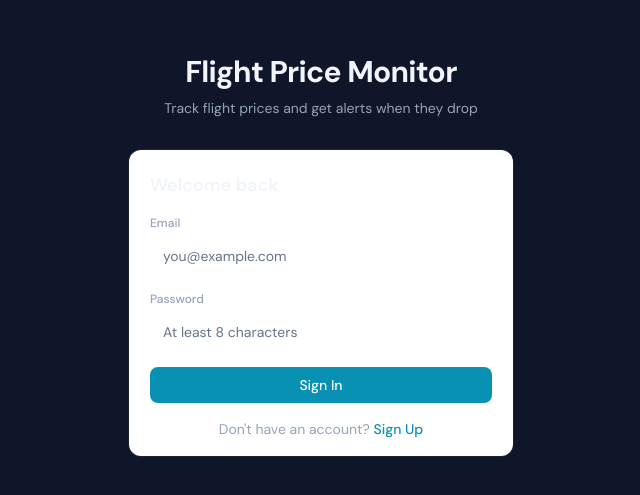
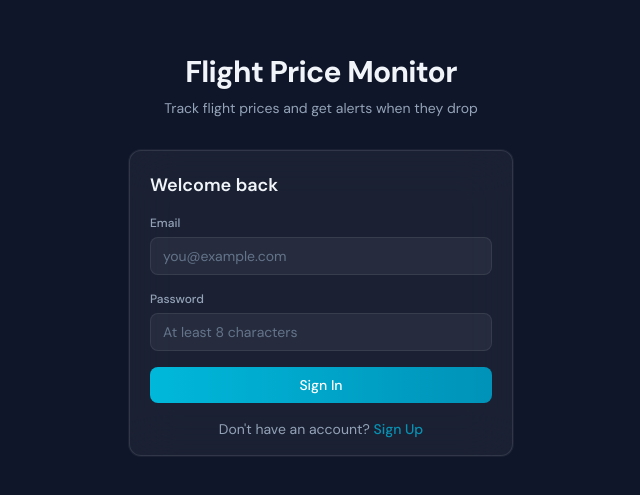
Before and after one commit to Jrm1992/flight-scanner, a Next.js app in the folder web/: page / in a window 1280 px wide. Shown: the part 145-640 px from the top of the page, without its empty margins (319-959 px from the left). Built offline with nearby package versions, Linux system fonts and the light colour scheme; no server answers.

Commit message:
style(web): apply dark theme to UI component library
Update Button (cyan gradient, glow hover), Card (glassmorphism),
Badge (translucent dark variants), Input/Select (dark bg, cyan focus),
Spinner (cyan), EmptyState, and StatCard (glass with font-data).

```diff
--- a/web/src/components/ui/Badge.tsx
+++ b/web/src/components/ui/Badge.tsx
@@ -1,9 +1,9 @@
 const variantStyles = {
-  success: "bg-emerald-50 text-emerald-700 border-emerald-200",
-  warning: "bg-amber-50 text-amber-700 border-amber-200",
-  danger: "bg-red-50 text-red-700 border-red-200",
-  neutral: "bg-slate-100 text-slate-600 border-slate-200",
-  info: "bg-blue-50 text-blue-700 border-blue-200",
+  success: "bg-emerald-500/15 text-emerald-400 border-emerald-500/25",
+  warning: "bg-amber-500/15 text-amber-400 border-amber-500/25",
+  danger: "bg-red-500/15 text-red-400 border-red-500/25",
+  neutral: "bg-white/10 text-slate-300 border-white/10",
+  info: "bg-cyan-500/15 text-cyan-400 border-cyan-500/25",
 } as const;
 
 interface BadgeProps {
@@ -20,11 +20,11 @@ export default function Badge({
   className = "",
 }: BadgeProps) {
   const dotColors: Record<string, string> = {
-    success: "bg-emerald-500",
-    warning: "bg-amber-500",
-    danger: "bg-red-500",
+    success: "bg-emerald-400",
+    warning: "bg-amber-400",
+    danger: "bg-red-400",
     neutral: "bg-slate-400",
-    info: "bg-blue-500",
+    info: "bg-cyan-400",
   };
 
   return (
--- a/web/src/components/ui/Button.tsx
+++ b/web/src/components/ui/Button.tsx
@@ -2,15 +2,15 @@ import Spinner from "./Spinner";
 
 const variantStyles = {
   primary:
-    "bg-[var(--brand-600)] text-white hover:bg-[var(--brand-700)] focus-visible:ring-[var(--brand-500)]",
+    "bg-gradient-to-r from-cyan-500 to-cyan-600 text-white hover:from-cyan-400 hover:to-cyan-500 hover:shadow-[0_0_20px_rgba(6,182,212,0.3)] focus-visible:ring-cyan-500",
   secondary:
-    "bg-white text-[var(--text-secondary)] border border-[var(--border-default)] hover:border-[var(--border-hover)] hover:text-[var(--text-primary)] focus-visible:ring-[var(--brand-500)]",
+    "bg-white/5 text-[var(--text-secondary)] border border-[var(--border-default)] hover:border-[var(--border-hover)] hover:text-[var(--text-primary)] hover:bg-white/10 focus-visible:ring-cyan-500",
   ghost:
-    "text-[var(--text-secondary)] hover:bg-[var(--surface-secondary)] hover:text-[var(--text-primary)]",
+    "text-[var(--text-secondary)] hover:bg-white/5 hover:text-[var(--text-primary)]",
   danger:
-    "text-[var(--color-danger)] border border-red-200 hover:bg-red-50 focus-visible:ring-red-500",
+    "text-red-400 border border-red-500/20 hover:bg-red-500/10 hover:border-red-500/40 focus-visible:ring-red-500",
   success:
-    "bg-[var(--color-success)] text-white hover:bg-emerald-700 focus-visible:ring-emerald-500",
+    "bg-emerald-500/90 text-white hover:bg-emerald-500 hover:shadow-[0_0_20px_rgba(16,185,129,0.3)] focus-visible:ring-emerald-500",
 } as const;
 
 const sizeStyles = {
@@ -36,7 +36,7 @@ export default function Button({
   return (
     <button
       disabled={disabled || loading}
-      className={`inline-flex items-center justify-center gap-2 rounded-[var(--radius-md)] font-medium transition-all duration-[var(--transition-fast)] focus-visible:outline-none focus-visible:ring-2 focus-visible:ring-offset-2 disabled:opacity-50 disabled:pointer-events-none ${variantStyles[variant]} ${sizeStyles[size]} ${className}`}
+      className={`inline-flex items-center justify-center gap-2 rounded-[var(--radius-md)] font-medium transition-all duration-[var(--transition-fast)] focus-visible:outline-none focus-visible:ring-2 focus-visible:ring-offset-2 focus-visible:ring-offset-[#0a0e1a] disabled:opacity-50 disabled:pointer-events-none ${variantStyles[variant]} ${sizeStyles[size]} ${className}`}
       {...props}
     >
       {loading && <Spinner size="sm" />}
--- a/web/src/components/ui/Card.tsx
+++ b/web/src/components/ui/Card.tsx
@@ -8,11 +8,11 @@ const CardContext = createContext<{ variant: CardVariant }>({ variant: "default"
 
 const variantStyles: Record<CardVariant, string> = {
   default:
-    "bg-white border-[var(--border-default)]",
+    "bg-white/5 backdrop-blur-xl border-white/10",
   highlight:
-    "bg-emerald-50/50 border-emerald-200",
+    "bg-emerald-500/5 backdrop-blur-xl border-emerald-500/20",
   muted:
-    "bg-slate-50 border-slate-200",
+    "bg-white/[0.02] backdrop-blur-xl border-white/5",
 };
 
 interface CardProps {
@@ -25,7 +25,7 @@ function Card({ variant = "default", children, className = "" }: CardProps) {
   return (
     <CardContext.Provider value={{ variant }}>
       <div
-        className={`rounded-[var(--radius-lg)] border shadow-[var(--shadow-sm)] hover:shadow-[var(--shadow-md)] transition-shadow duration-[var(--transition-base)] ${variantStyles[variant]} ${className}`}
+        className={`rounded-[var(--radius-lg)] border shadow-[var(--shadow-sm)] hover:shadow-[var(--shadow-md)] hover:border-white/15 transition-all duration-[var(--transition-base)] ${variantStyles[variant]} ${className}`}
       >
         {children}
       </div>
--- a/web/src/components/ui/EmptyState.tsx
+++ b/web/src/components/ui/EmptyState.tsx
@@ -14,7 +14,7 @@ export default function EmptyState({
   return (
     <div className="flex flex-col items-center justify-center py-16 text-center">
       {icon && (
-        <div className="mb-4 text-[var(--text-tertiary)]">{icon}</div>
+        <div className="mb-4 text-cyan-500/40">{icon}</div>
       )}
       <p className="text-[var(--text-secondary)] font-medium">{title}</p>
       {description && (
--- a/web/src/components/ui/Input.tsx
+++ b/web/src/components/ui/Input.tsx
@@ -23,7 +23,7 @@ export default function Input({
       )}
       <input
         id={inputId}
-        className={`rounded-[var(--radius-md)] border border-[var(--border-default)] bg-white px-3 py-2 text-sm text-[var(--text-primary)] placeholder:text-[var(--text-tertiary)] focus:outline-none focus:ring-2 focus:ring-[var(--brand-500)]/25 focus:border-[var(--brand-500)] transition-colors duration-[var(--transition-fast)] ${error ? "border-red-400 focus:ring-red-500/25 focus:border-red-500" : ""} ${className}`}
+        className={`rounded-[var(--radius-md)] border border-[var(--border-default)] bg-white/5 px-3 py-2 text-sm text-[var(--text-primary)] placeholder:text-[var(--text-tertiary)] focus:outline-none focus:ring-2 focus:ring-cyan-500/25 focus:border-cyan-500/50 transition-colors duration-[var(--transition-fast)] ${error ? "border-red-500/40 focus:ring-red-500/25 focus:border-red-500/50" : ""} ${className}`}
         {...props}
       />
       {error && <p className="text-xs text-[var(--color-danger)]">{error}</p>}
--- a/web/src/components/ui/Select.tsx
+++ b/web/src/components/ui/Select.tsx
@@ -22,7 +22,7 @@ export default function Select({
       )}
       <select
         id={selectId}
-        className={`rounded-[var(--radius-md)] border border-[var(--border-default)] bg-white px-3 py-2 text-sm text-[var(--text-primary)] focus:outline-none focus:ring-2 focus:ring-[var(--brand-500)]/25 focus:border-[var(--brand-500)] transition-colors duration-[var(--transition-fast)] ${className}`}
+        className={`rounded-[var(--radius-md)] border border-[var(--border-default)] bg-white/5 px-3 py-2 text-sm text-[var(--text-primary)] focus:outline-none focus:ring-2 focus:ring-cyan-500/25 focus:border-cyan-500/50 transition-colors duration-[var(--transition-fast)] ${className}`}
         {...props}
       >
         {children}
--- a/web/src/components/ui/Spinner.tsx
+++ b/web/src/components/ui/Spinner.tsx
@@ -7,7 +7,7 @@ export default function Spinner({ size = "md", className = "" }: SpinnerProps) {
   const sizeClass = size === "sm" ? "h-4 w-4" : "h-5 w-5";
   return (
     <svg
-      className={`animate-spin ${sizeClass} ${className}`}
+      className={`animate-spin text-cyan-500 ${sizeClass} ${className}`}
       xmlns="http://www.w3.org/2000/svg"
       fill="none"
       viewBox="0 0 24 24"
--- a/web/src/components/ui/StatCard.tsx
+++ b/web/src/components/ui/StatCard.tsx
@@ -1,8 +1,8 @@
 const colorSchemes = {
-  green: "bg-emerald-50 text-emerald-700",
-  blue: "bg-blue-50 text-blue-700",
-  red: "bg-red-50 text-red-700",
-  neutral: "bg-slate-50 text-slate-700",
+  green: "bg-emerald-500/10 text-emerald-400 border border-emerald-500/20",
+  blue: "bg-cyan-500/10 text-cyan-400 border border-cyan-500/20",
+  red: "bg-red-500/10 text-red-400 border border-red-500/20",
+  neutral: "bg-white/5 text-slate-300 border border-white/10",
 } as const;
 
 interface StatCardProps {
@@ -20,10 +20,10 @@ export default function StatCard({
 }: StatCardProps) {
   return (
     <div
-      className={`rounded-[var(--radius-lg)] p-4 text-center ${colorSchemes[colorScheme]} ${className}`}
+      className={`rounded-[var(--radius-lg)] backdrop-blur-sm p-4 text-center ${colorSchemes[colorScheme]} ${className}`}
     >
       <p className="text-xs font-medium opacity-70">{label}</p>
-      <p className="text-xl font-bold mt-1">{value}</p>
+      <p className="text-xl font-bold mt-1 font-data">{value}</p>
     </div>
   );
 }
```
